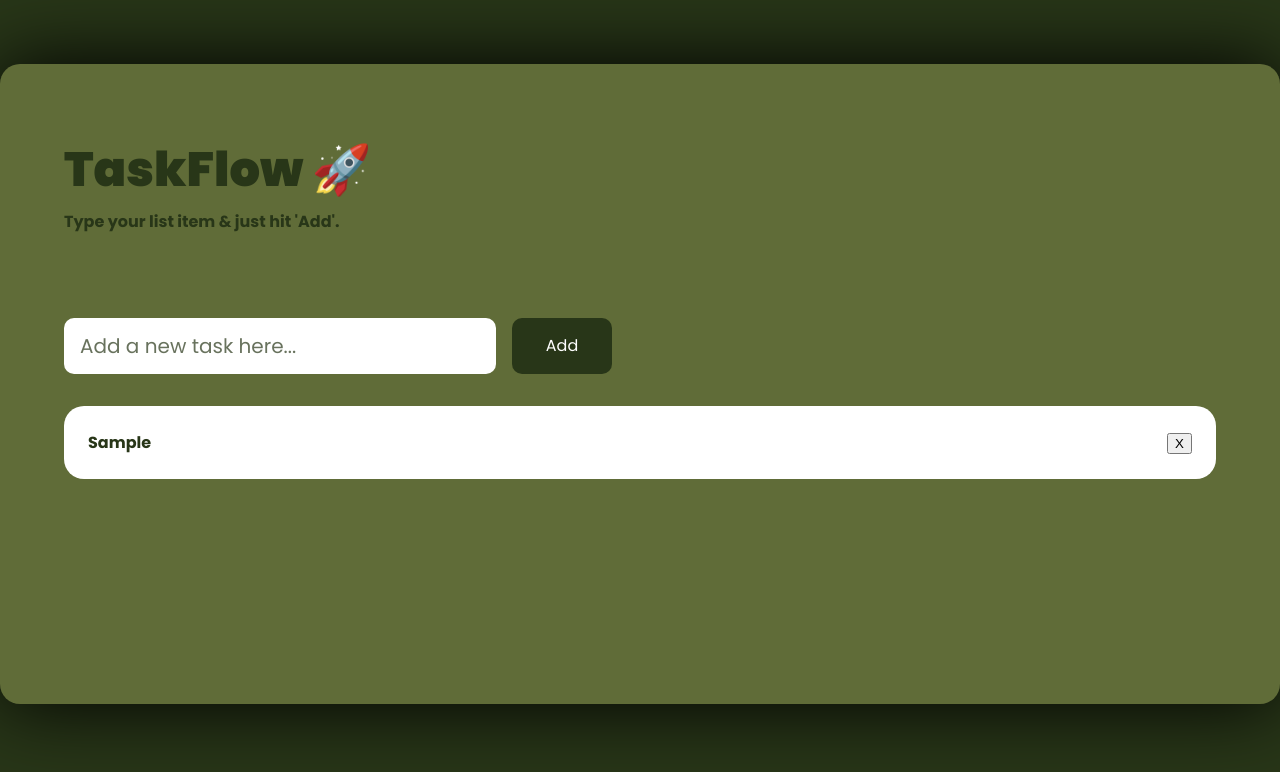
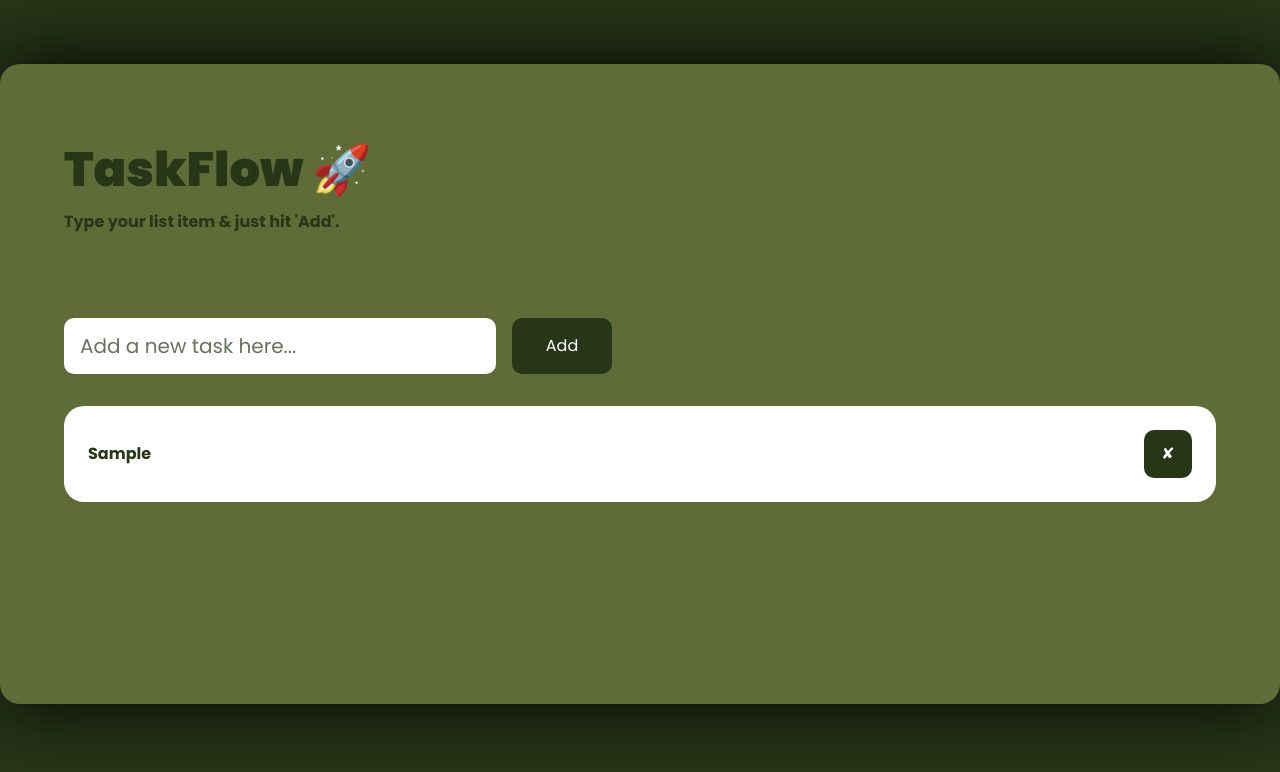
Before and after one commit to Sankalpa1997/taskflow, a React app: page / in a window 1280 px wide. Both pictures are taken after typing "Sample" into the empty fields and a click on the button "Add". Shown: the top 772 px of the page. Built offline with nearby package versions, Linux system fonts and the light colour scheme; the HTML template or start-up script is replaced by a standard one.

Commit message:
Button styles updated

```diff
--- a/src/App.css
+++ b/src/App.css
@@ -41,6 +41,22 @@ input[type="submit"] {
   font-family: inherit;
 }
 
+button {
+  border-radius: 10px;
+  background-color: var(--bg-green-primary);
+  color: #ffffff;
+  font-family: inherit;
+  border: none;
+  font-size: 1em;
+  cursor: pointer;
+}
+
+button:hover {
+  background-color: var(--bg-green-hover);
+  transition: .1s;
+  color: var(--bg-green-primary);
+}
+
 .bg-green-primary {
   background-color: var(--bg-green-primary);
 }
--- a/src/components/ToDoItem.jsx
+++ b/src/components/ToDoItem.jsx
@@ -22,7 +22,7 @@ export default function ToDoItem({ item, toDos, setToDos }) {
         </span>
       </div>
       <span>
-        <button onClick={() => toDoDelete(item)}>X</button>
+        <button onClick={() => toDoDelete(item)} className={styles.toDoItemButton}>✘</button>
       </span>
     </div>
   );
--- a/src/components/form.module.css
+++ b/src/components/form.module.css
@@ -24,17 +24,4 @@
 
 .todoButton {
     width: 100px;
-    border-radius: 10px;
-    background-color: var(--bg-green-primary);
-    color: #FFFFFF;
-    font-family: inherit;
-    border: none;
-    font-size: 1em;
-    cursor: pointer;
 }
-
-.todoButton:hover {
-  background-color: var(--bg-green-hover);
-  transition: .1s;
-  color: var(--bg-green-primary);
-}
--- a/src/components/toDoItem.module.css
+++ b/src/components/toDoItem.module.css
@@ -2,6 +2,7 @@
   display: flex;
   flex-direction: row;
   justify-content: space-between;
+  align-items: center;
   padding: 1rem;
   background-color: #fff;
   border-bottom: 2px solid rgba(40, 54, 24, 0.4);
@@ -20,6 +21,12 @@
   cursor: pointer;
 }
 
+.toDoItemButton {
+    padding: .5rem;
+    width: 3rem;
+    height: 3rem;
+}
+
 .completed {
   text-decoration: line-through;
 }
```
